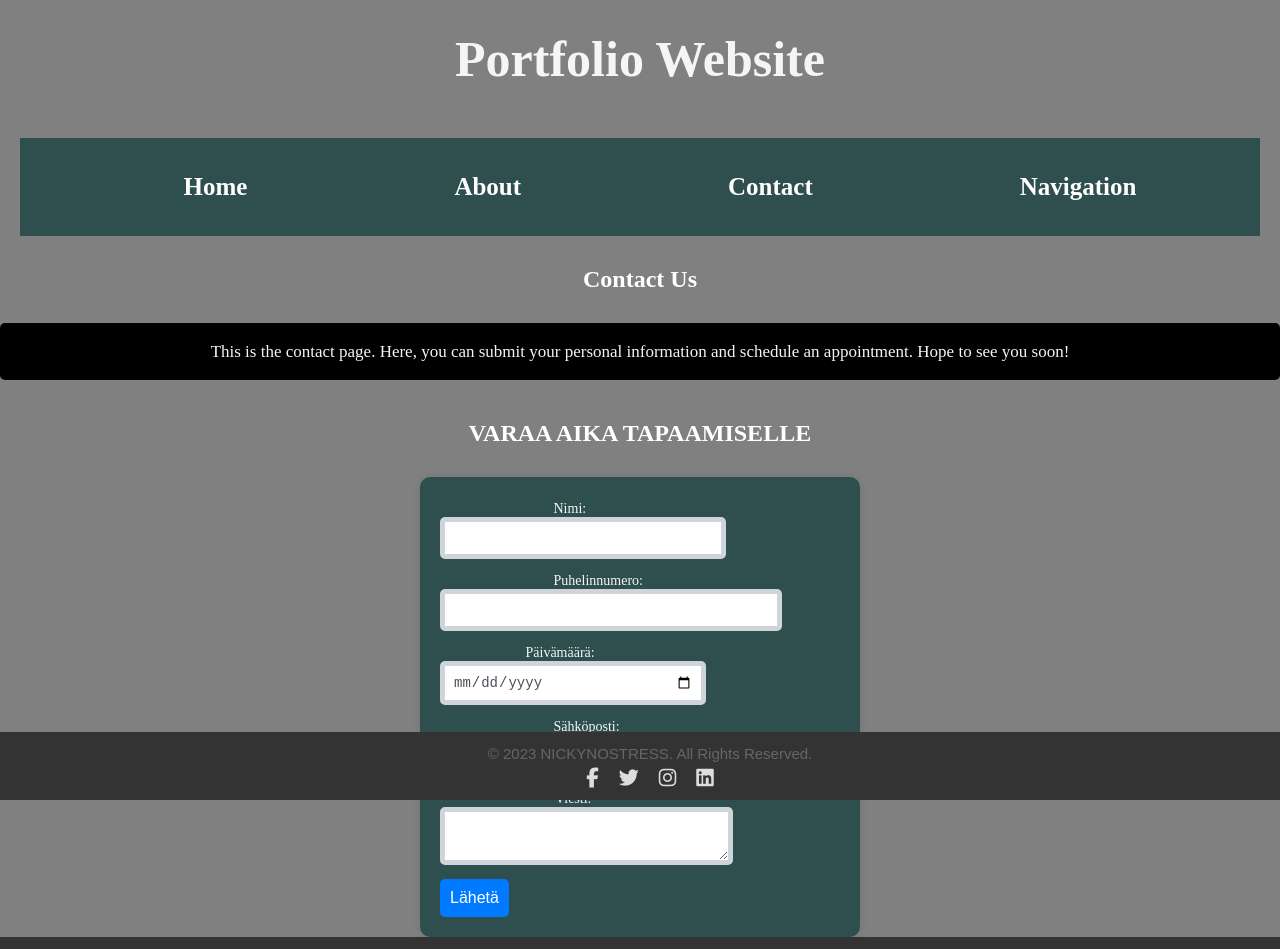
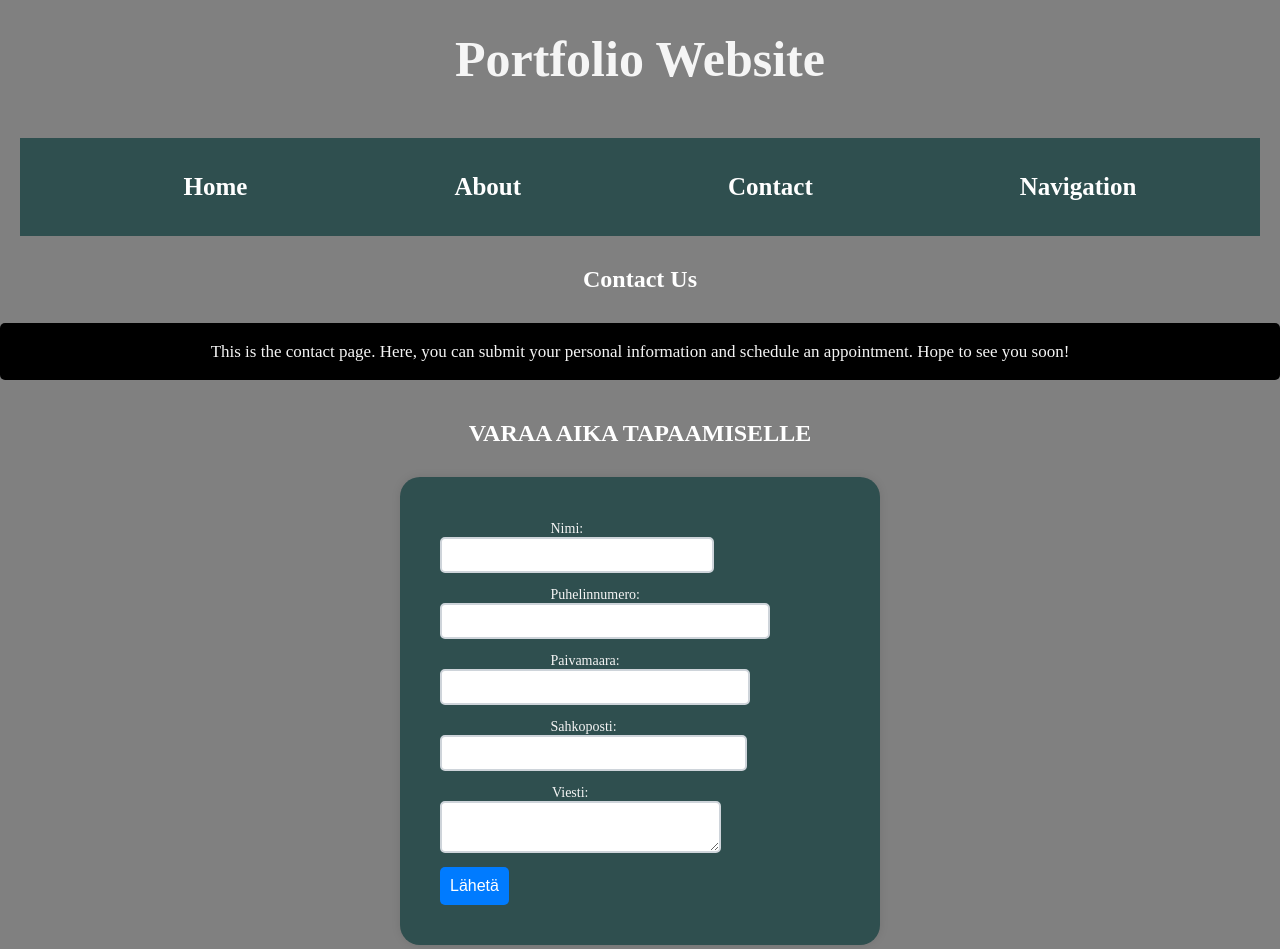
Before and after one commit to nickynostress/tecmint-app, a React (Create React App) app: page /contact in a window 1280 px wide. Shown: the top 949 px of the page. Built offline with nearby package versions, Linux system fonts and the light colour scheme.

Commit message:
Added CSS-features.

```diff
--- a/src/components/AboutPage.js
+++ b/src/components/AboutPage.js
@@ -7,6 +7,12 @@ function AboutPage() {
     <div>
       <h2>About Page</h2>
       <p>This is the about page.</p>
+      <p>Lorem ipsum dolor sit amet, consectetur adipiscing elit, sed do eiusmod tempor incididunt ut labore et dolore magna aliqua.
+        Turpis massa sed elementum tempus egestas sed.
+        Nam libero justo laoreet sit. Enim nec dui nunc mattis enim.
+        Est placerat in egestas erat imperdiet sed euismod.
+        Erat imperdiet sed euismod nisi.
+        Facilisis gravida neque convallis a cras semper auctor neque. Massa tincidunt nunc pulvinar sapien et.</p>
     </div>
   );
 }
--- a/src/components/ContactForm.js
+++ b/src/components/ContactForm.js
@@ -1,5 +1,3 @@
-// ContactForm.js
-
 import React, { useState } from 'react';
 import axios from 'axios';
 import './styles/contactform.css';
@@ -29,7 +27,14 @@ function ContactForm() {
         formData
       );
       console.log('Email response:', response.data);
-      // You can reset the form or show a success message here
+      // Reset the form or show a success message
+      setFormData({
+        nimi: '',
+        puhelinnumero: '',
+        paivamaara: '',
+        sahkoposti: '',
+        viesti: ''
+      });
     } catch (error) {
       console.error('Error sending email:', error);
       // Handle error and show an error message
@@ -40,33 +45,18 @@ function ContactForm() {
     <div>
       <h2>VARAA AIKA TAPAAMISELLE</h2>
       <form className="contact-form" onSubmit={handleSubmit}>
+        {Object.keys(formData).map((key) => (
+          <div className="form-group" key={key}>
+            <label htmlFor={key}>{key.charAt(0).toUpperCase() + key.slice(1)}:</label>
+            {key === 'viesti' ? (
+              <textarea id={key} name={key} value={formData[key]} onChange={handleInputChange}></textarea>
+            ) : (
+              <input type={key === 'sahkoposti' ? 'email' : 'text'} id={key} name={key} value={formData[key]} onChange={handleInputChange} required={key === 'sahkoposti'} />
+            )}
+          </div>
+        ))}
         <div className="form-group">
-          <label htmlFor="nimi">Nimi:</label>
-          <input type="text" id="nimi" name="nimi" value={formData.nimi} onChange={handleInputChange} required />
-        </div>
-
-        <div className="form-group">
-          <label htmlFor="puhelinnumero">Puhelinnumero:</label>
-          <input type="tel" id="puhelinnumero" name="puhelinnumero" value={formData.puhelinnumero} onChange={handleInputChange} />
-        </div>
-
-        <div className="form-group">
-          <label htmlFor="paivamaara">Päivämäärä:</label>
-          <input type="date" id="paivamaara" name="paivamaara" value={formData.paivamaara} onChange={handleInputChange} />
-        </div>
-
-        <div className="form-group">
-          <label htmlFor="sahkoposti">Sähköposti:</label>
-          <input type="email" id="sahkoposti" name="sahkoposti" value={formData.sahkoposti} onChange={handleInputChange} required />
-        </div>
-
-        <div className="form-group">
-          <label htmlFor="viesti">Viesti:</label>
-          <textarea id="viesti" name="viesti" value={formData.viesti} onChange={handleInputChange}></textarea>
-        </div>
-
-        <div className="form-group">
-          <button type="submit">Lähetä</button>
+          <button type="submit" className="submit-button">Lähetä</button>
         </div>
       </form>
     </div>
--- a/src/components/Footer.js
+++ b/src/components/Footer.js
@@ -1,11 +1,16 @@
+// Footer.js
+
 import React from 'react';
 import PropTypes from 'prop-types';
 import './styles/footer.css';
 import '@fortawesome/fontawesome-free/css/all.min.css';
 
-function Footer({ currentYear, socialIcons }) {
+function Footer({ isVisible, currentYear, socialIcons }) {
+  const footerClass = isVisible ? 'footer' : 'footer-hidden';
+
   return (
-    <footer className="footer">
+    <>
+      <footer className={footerClass}>
         <div className="container">
           <p className="footer-text">&copy; {currentYear} NICKYNOSTRESS. All Rights Reserved.</p>
           <ul className="social-icons">
@@ -15,10 +20,12 @@ function Footer({ currentYear, socialIcons }) {
           </ul>
         </div>
       </footer>
+    </>
   );
 }
 
 Footer.propTypes = {
+  isVisible: PropTypes.bool,
   currentYear: PropTypes.number.isRequired,
   socialIcons: PropTypes.arrayOf(
     PropTypes.shape({
@@ -29,6 +36,7 @@ Footer.propTypes = {
 };
 
 Footer.defaultProps = {
+  isVisible: false, // Footer is hidden by default
   currentYear: new Date().getFullYear(),
   socialIcons: [
     { link: '#', icon: 'fa-facebook-f' },
--- a/src/components/Header.js
+++ b/src/components/Header.js
@@ -1,14 +1,14 @@
+// Header.js
+
 import React from 'react';
 import Menu from './Menu';
 import './styles/header.css';
 
-function Header() {
-  return (
-    <header>
-      <h1 className="header-title">Portfolio Website</h1>
-      <Menu />
-    </header>
-  );
-}
+const Header = () => (
+  <header className="header">
+    <h1 className="header-title">Portfolio Website</h1>
+    <Menu />
+  </header>
+);
 
 export default Header;
--- a/src/components/styles/about.css
+++ b/src/components/styles/about.css
@@ -8,9 +8,9 @@ h2 {
 
 /* Apply styles to the p element */
 p {
-    color: #666; /* Text color */
+    color: whitesmoke; /* Text color */
     font-family: 'Arial', sans-serif; /* Font family */
     line-height: 1.6; /* Line height for better readability */
     margin-top: 10px; /* Top margin for spacing */
-    padding-top: 20px; /* Top padding for spacing */
+    padding-top: 20px;
 }
--- a/src/components/styles/contactform.css
+++ b/src/components/styles/contactform.css
@@ -5,29 +5,42 @@
   flex-direction: column;
   align-items: center;
   max-width: 400px;
-  background-color: darkslategrey; /* Dark background color */
-  padding: 20px;
-  border-radius: 10px; /* Add rounded corners */
-  box-shadow: 0 0 10px rgba(0, 0, 0, 0.1); /* Add subtle box shadow */
+  background-color: darkslategrey;
+  padding: 40px;
+  border-radius: 20px;
+  box-shadow: 0 0 10px rgba(0, 0, 0, 0.1);
+}
+
+.contact-form h2 {
+  color: #fff;
+  font-family: 'Times New Roman', Times, serif;
+  margin-bottom: 20px;
+  text-align: center;
 }
 
 .contact-form label {
-  margin-bottom: 12px; /* Adjusted margin */
-  padding: 10px; /* Added padding */
+  margin-bottom: 12px;
+  padding: 10px;
   font-size: 14px;
-  color: whitesmoke; /* Dark text color */
-  font-family: 'Times New Roman', Times, serif; /* Set font family */
+  color: whitesmoke;
+  font-family: 'Times New Roman', Times, serif;
 }
 
 .contact-form input,
 .contact-form textarea {
   width: 100%;
   margin-bottom: 16px;
-  padding: 20px;
-  border: 5px solid #ced4da; /* Light border color */
+  padding: 15px;
+  border: 2px solid #ced4da;
   border-radius: 5px;
   font-size: 14px;
   color: #495057;
+  transition: border-color 0.3s ease; /* Add a smooth transition for border color */
+}
+
+.contact-form input:focus,
+.contact-form textarea:focus {
+  border-color: #007bff; /* Change border color on focus */
 }
 
 .contact-form button {
@@ -38,6 +51,7 @@
   border-radius: 5px;
   cursor: pointer;
   font-size: 16px;
+  transition: background-color 0.3s ease; /* Add a smooth transition for background color */
 }
 
 .contact-form button:hover {
--- a/src/components/styles/footer.css
+++ b/src/components/styles/footer.css
@@ -1,16 +1,24 @@
-/* Move footer to the bottom of the page */
+:root {
+  --footer-bg-color: #333;
+  --footer-text-color: white;
+  --footer-padding: 10px;
+  --icon-color: #dcddde;
+  --icon-size: 20px;
+  --icon-hover-color: #7289da;
+}
+
 .footer {
   position: fixed;
   bottom: 0;
   left: 0;
   width: 100%;
-  background-color: #333; /* Set your footer background color */
-  color: white; /* Set your footer text color */
-  padding: 10px; /* Set padding for better appearance */
+  background-color: var(--footer-bg-color);
+  color: var(--footer-text-color);
+  padding: var(--footer-padding);
 }
 
 .footer-text {
-  font-size: 15px; /* Adjust the font size as needed */
+  font-size: 15px;
   margin: 0;
   padding: 0;
   text-align: center;
@@ -29,10 +37,10 @@
 }
 
 .social-icons li a {
-  color: #dcddde;
-  font-size: 20px;
+  color: var(--icon-color);
+  font-size: var(--icon-size);
 }
 
 .social-icons li a:hover {
-  color: #7289da;
+  color: var(--icon-hover-color);
 }
--- a/src/components/styles/homepage.css
+++ b/src/components/styles/homepage.css
@@ -7,12 +7,12 @@
 }
 
 .loremipsum-box {
-    background-color: black; /* Change background color to black */
+    background-color: black;
     border: 1px solid #ddd;
     padding: 15px;
-    border-radius: 10px; /* Increase border-radius for rounded corners */
-    color: white; /* Set text color to white */
-    font-family: 'Arial', sans-serif; /* Set font family */
+    border-radius: 10px;
+    color: white;
+    font-family: 'Times New Roman';
 }
 
 .loremipsum {
```
Lines whose indentation alone changed are shown as unchanged.
